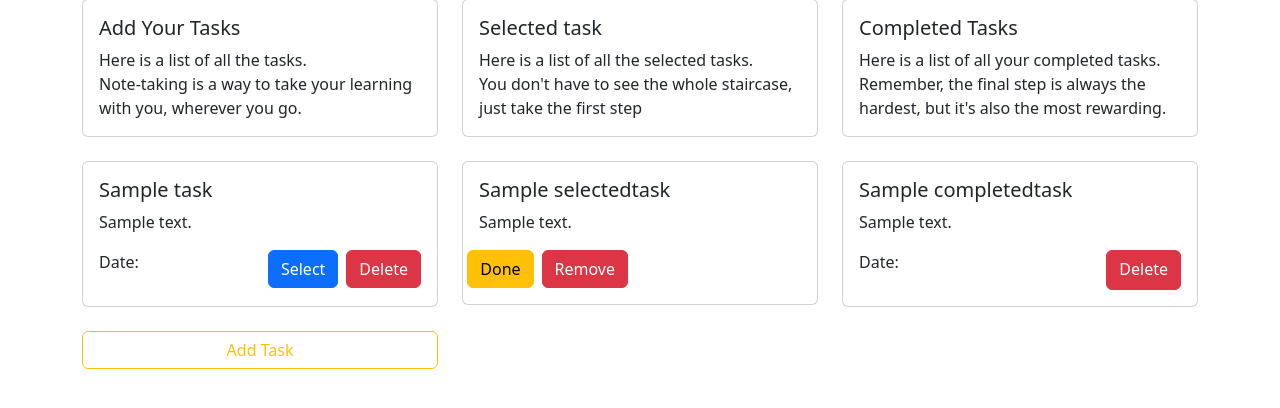
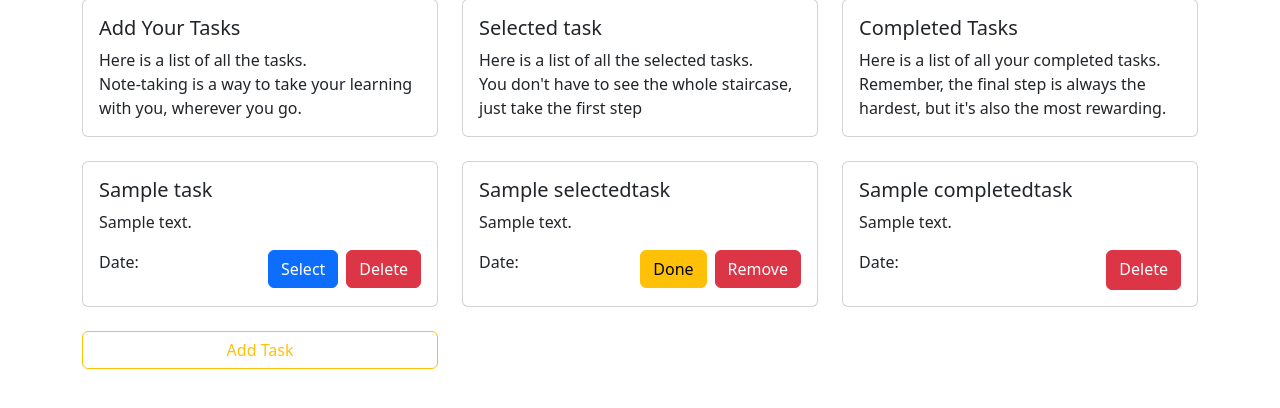
Before and after one commit to aum99/to-do-list, a Flask app: page /main in a window 1280 px wide. Shown: the part 171-579 px from the top of the page. Run offline with Flask 2, Linux system fonts and the light colour scheme; a user stored in the database is signed in; tables that the repository leaves empty hold one stand-in row (values such as "Sample post"); some libraries are stand-ins or nearby versions.

Commit message:
minor change

```diff
--- a/templates/index.html
+++ b/templates/index.html
@@ -82,6 +82,9 @@
             <h5 class="card-title">{{ task.task_name }}</h5>
             <p class="card-text">{{ task.task_description }}</p>
             <div class="row">
+              <div class="col-6">
+                <p>Date: </p>
+              </div>
               <div class="col-6 d-flex justify-content-end">
                 <div class="ps-2">
                   <a class="btn btn-warning" href="{{ url_for('complete_task', task_id=task.id) }}" role="button">Done</a>
```
